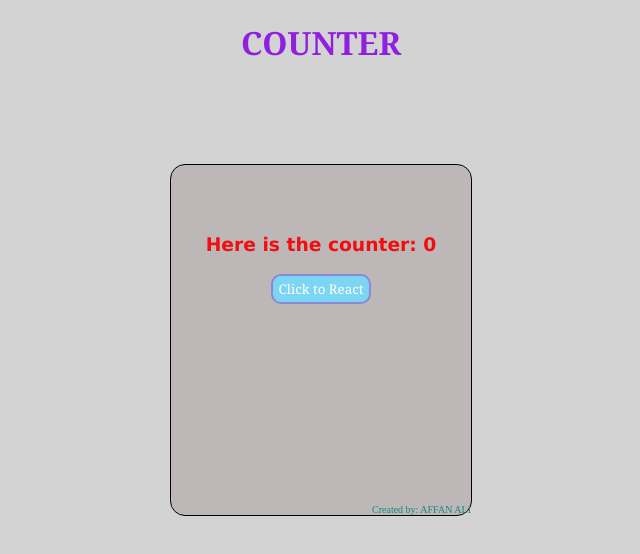
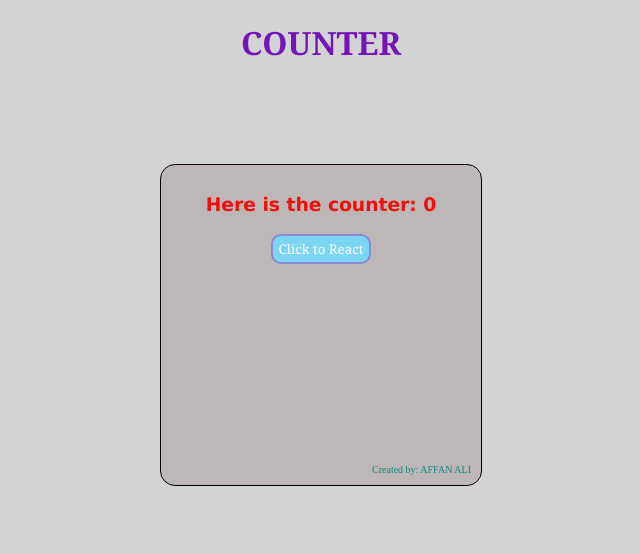
Before and after one commit to DevAffan/click_counter, a React (Create React App) app: page / in a window 1280 px wide. Shown: the top 554 px of the page, without its empty margins (319-959 px from the left). Built offline with nearby package versions, Linux system fonts and the light colour scheme.

Commit message:
Update App.css

```diff
--- a/src/App.css
+++ b/src/App.css
@@ -10,7 +10,7 @@ body {
     text-align: center;
     margin: auto;
     margin-top: 100px;
-    padding-top: 50px;
+    padding: 10px;
     border-radius: 15px;
 }
 
@@ -41,7 +41,7 @@ h3 {
 }
 
 h1{
-    color: rgb(144, 32, 224);
+    color: rgb(116, 21, 184);
     font-family: Georgia, 'Times New Roman', Times, serif;
 }
 
```
